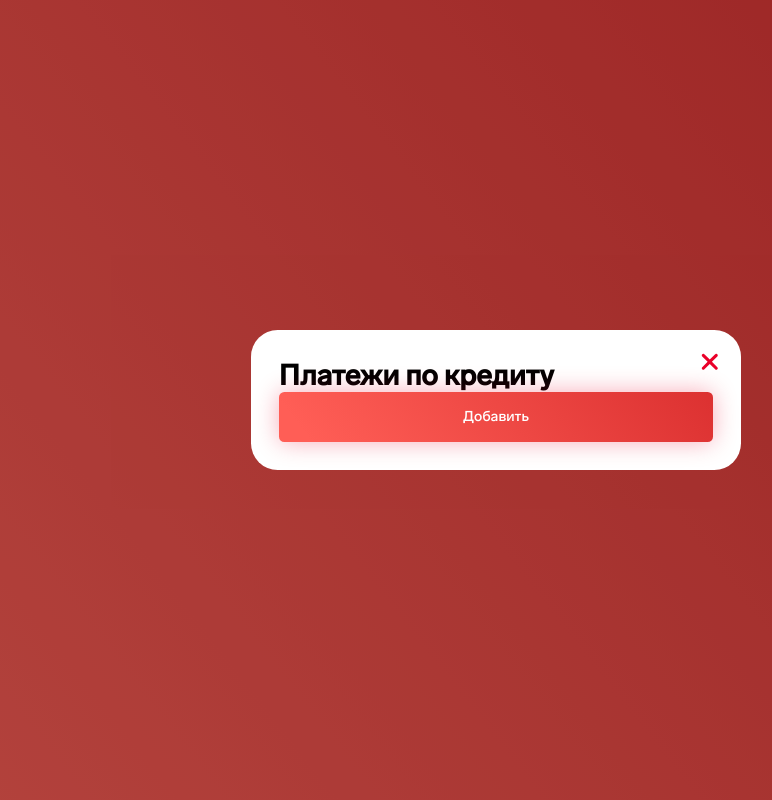
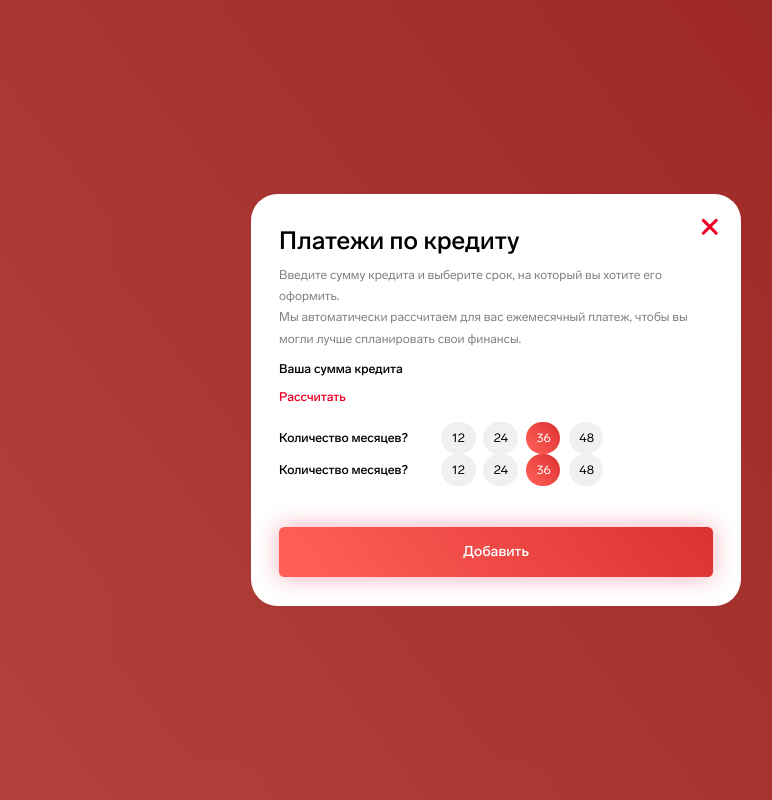
Before and after one commit to deniskeller/u2c-test, a React (Vite) app: page / in a window 1280 px wide. Both pictures are taken after a click on the button "Расчет платежей". Shown: the whole page, without its empty margins (144-916 px from the left). Built offline with nearby package versions, Linux system fonts and the light colour scheme.

Commit message:
add BaseRadioButton

```diff
--- a/src/components/base/BaseButton/BaseButton.module.scss
+++ b/src/components/base/BaseButton/BaseButton.module.scss
@@ -229,6 +229,8 @@
     background: none;
     padding: 0;
     height: auto;
+		$size: 14px;
+		font-size: em($size);
     line-height: 171%;
 
     @media (hover: hover) {
--- a/src/components/base/BasePopup/BasePopup.module.scss
+++ b/src/components/base/BasePopup/BasePopup.module.scss
@@ -37,6 +37,8 @@
   }
 
   &_Content {
+		display: flex;
+		flex-direction: column;
     position: relative;
     width: 100%;
     max-width: em(552px);
--- /dev/null
+++ b/src/components/base/BaseRadioButton/BaseRadioButton.module.scss
@@ -0,0 +1,138 @@
+.RadioButton {
+  position: relative;
+  user-select: none;
+  display: inline-flex;
+  flex-direction: row;
+  align-items: center;
+  cursor: pointer;
+
+  // DEFAULT STYLE
+  .Title {
+    font-weight: 400;
+    font-size: em(14px);
+    line-height: 171%;
+    text-align: center;
+    color: #000;
+    position: relative;
+    z-index: 10;
+  }
+
+  .Input {
+    font-size: 0;
+    position: absolute;
+    width: 0;
+    height: 0;
+    padding: 0;
+    border: 0;
+    outline: 0;
+    pointer-events: none;
+    &:focus-visible + .RadioButtonCheck {
+      border: 1px solid black;
+    }
+  }
+
+  .RadioButtonCheck {
+    width: em(20px);
+    height: em(20px);
+    border-radius: 50%;
+    position: relative;
+    border: 2px solid #eef0f2;
+    transition: border-color $speed ease;
+    margin-right: em(6px);
+  }
+
+  .RadioButtonTick {
+    width: em(10px);
+    height: em(10px);
+    border-radius: 50%;
+    position: absolute;
+    background: #ff5e56;
+    top: 50%;
+    left: 50%;
+    visibility: hidden;
+    transform: translate(-50%, -50%) scale(0.5);
+    transition: transform $speed ease;
+  }
+
+  &:hover {
+    .RadioButtonCheck {
+      border-color: #dfe3e6;
+    }
+  }
+
+  &.isActive {
+    border-color: #ff5e56;
+    position: relative;
+    .RadioButtonCheck {
+      border-color: #ff5e56;
+    }
+    .RadioButtonTick {
+      visibility: visible;
+      transform: translate(-50%, -50%) scale(1);
+    }
+  }
+
+  &.Disabled {
+    cursor: not-allowed;
+    color: #bec5cc;
+    .RadioButtonCheck {
+      border-color: #bec5cc;
+    }
+    .RadioButtonTick {
+      background: #bec5cc;
+    }
+  }
+
+  // TAG STYLE
+  &_tag {
+    min-width: em(39px);
+    height: em(36px);
+    border-radius: em(50px);
+    padding: em(6px) em(12px);
+
+    .RadioButtonTick {
+      display: none;
+    }
+
+    .RadioButtonCheck {
+      @extend %fullsize;
+      position: absolute;
+      min-width: inherit;
+      height: inherit;
+      border-radius: em(50px);
+      border: none;
+      transition: all $speed ease;
+      margin-right: 0;
+      background: #eef0f2;
+    }
+
+    .Title {
+      color: #000;
+    }
+
+    &:hover {
+      .RadioButtonCheck {
+        background: #dfe3e6;
+      }
+    }
+
+    &.isActive {
+      .RadioButtonCheck {
+        background: #ff5e56
+          linear-gradient(232deg, #dc3131 0%, rgba(255, 79, 79, 0) 93.23%);
+      }
+
+      .Title {
+        color: #fff;
+      }
+    }
+
+    &.Disabled {
+      cursor: not-allowed;
+      color: #bec5cc;
+      .RadioButtonCheck {
+        background: #bec5cc;
+      }
+    }
+  }
+}
--- /dev/null
+++ b/src/components/base/BaseRadioButton/BaseRadioButton.tsx
@@ -0,0 +1,66 @@
+import React, { useState } from 'react';
+import s from './BaseRadioButton.module.scss';
+
+interface Option {
+  label: string;
+  value: string;
+  disabled?: boolean;
+}
+
+interface Props {
+  options: Option[];
+  onChange: (value: string) => void;
+  className?: string;
+  variant?: string;
+}
+
+const BaseRadioButton: React.FC<Props> = ({
+  options,
+  onChange,
+  className = '',
+  variant = 'default',
+}) => {
+  const [selectedValue, setSelectedValue] = useState<string>(options[2].value);
+
+  const handleChange = (event: React.ChangeEvent<HTMLInputElement>) => {
+    const value = event.target.value;
+    setSelectedValue(value);
+    onChange(value);
+  };
+
+  return (
+    <div className={className}>
+      {options.map((option) => (
+        <label
+          key={option.value}
+          className={`${s.RadioButton} ${s['RadioButton_' + variant]} ${
+            selectedValue === option.value && !option.disabled ? s.isActive : ''
+          } ${option.disabled ? s.Disabled : ''}`}
+        >
+          <input
+            disabled={option.disabled}
+            type="radio"
+            value={option.value}
+            checked={selectedValue === option.value}
+            onChange={handleChange}
+            className={s.Input}
+          />
+
+          <div
+            className={` ${s.RadioButtonCheck} ${
+              selectedValue === option.value && !option.disabled
+                ? s.isActive
+                : ''
+            }`}
+          >
+            <div className={s.RadioButtonTick}></div>
+          </div>
+
+          <span className={s.Title}>{option.label}</span>
+        </label>
+      ))}
+    </div>
+  );
+};
+
+export default BaseRadioButton;
--- a/src/components/base/BaseText/BaseText.module.scss
+++ b/src/components/base/BaseText/BaseText.module.scss
@@ -3,24 +3,32 @@
   font-style: normal;
   transform-style: preserve-3d;
   &_h1 {
+    font-weight: 500;
+    font-size: em(28px);
+    line-height: 143%;
     color: #000;
-    font-size: em(32px);
-    font-weight: 500;
-    font-weight: 1.2;
+    @include ifmobile {
+      font-size: em(18px);
+      line-height: 133%;
+    }
   }
 
   &_h2 {
-    color: rgb(55, 55, 55);
-    font-size: em(52px);
-    line-height: 135%;
     font-weight: 500;
+    font-size: em(14px);
+    line-height: 171%;
+    color: #000;
   }
 
   &_p {
-    color: rgb(99, 99, 99);
-    font-size: em(16px);
-    font-weight: 500;
-    line-height: 1.2;
+    font-weight: 400;
+    font-size: em(14px);
+    line-height: 171%;
+    color: #808080;
+    @include ifmobile {
+      font-size: em(12px);
+      line-height: 133%;
+    }
   }
 }
 
--- a/src/components/base/index.ts
+++ b/src/components/base/index.ts
@@ -4,3 +4,4 @@ export { default as BaseInput } from "./BaseInput/BaseInput";
 export { default as BaseText } from "./BaseText/BaseText";
 export { default as BasePortal } from "./BasePortal/BasePortal";
 export { default as BasePopup } from "./BasePopup/BasePopup";
+export { default as BaseRadioButton } from "./BaseRadioButton/BaseRadioButton";
--- a/src/components/modals/LoanPaymentsPopup/LoanPaymentsPopup.module.scss
+++ b/src/components/modals/LoanPaymentsPopup/LoanPaymentsPopup.module.scss
@@ -1,15 +1,66 @@
 .Popup {
   max-width: em(552px);
-	@include iftablet {
+  @include iftablet {
     max-width: em(453px);
   }
   @include ifmobile {
     max-width: 100%;
   }
+
+  .Title {
+    display: inline-flex;
+    margin-bottom: em(6px);
+    @include ifmobile {
+      margin-bottom: em(16px);
+    }
+  }
+
+  .Amount {
+    margin: em(10px) 0 em(8px);
+    @include ifmobile {
+    }
+  }
+
+  .Calculate {
+    margin-bottom: em(16px, 14px);
+  }
+
+  .SelectMonths {
+    display: flex;
+    flex-direction: row;
+    align-items: center;
+    @include ifmobile {
+      flex-direction: column;
+      align-self: start;
+    }
+    &_Label {
+      margin-right: em(38px);
+    }
+
+    &_Value {
+      display: flex;
+      flex-direction: row;
+      align-items: center;
+      label:not(:last-child) {
+        margin-right: em(8px);
+      }
+      @include ifmobile {
+        // flex-direction: column;
+        // align-self: start;
+      }
+    }
+  }
+
+  .Add {
+    width: 100%;
+		margin-top: em(47px);
+		@include ifmobile {
+			margin-top: auto;
+		}
+  }
 }
 
-
-.Button {
-	width: 100%;
-	margin-top: auto;
+@include iflaptop {
 }
+@include iftablet {
+}
--- a/src/components/modals/LoanPaymentsPopup/LoanPaymentsPopup.tsx
+++ b/src/components/modals/LoanPaymentsPopup/LoanPaymentsPopup.tsx
@@ -1,6 +1,6 @@
 import React from 'react';
 import s from './LoanPaymentsPopup.module.scss';
-import { BaseButton, BasePopup } from 'base/index';
+import { BaseButton, BasePopup, BaseRadioButton, BaseText } from 'base/index';
 
 interface Props {
   title: string;
@@ -12,11 +12,72 @@ interface Props {
 }
 
 const LoanPaymentsPopup: React.FC<Props> = ({ opened, onClick, onClick2 }) => {
+  const options = [
+    { label: '12', value: '12' },
+    { label: '24', value: '24' },
+    { label: '36', value: '36' },
+    {
+      label: '48',
+      value: '48',
+      // disabled: true
+    },
+  ];
+
+  const handleRadioChange = (value: string) => {
+    console.log('Selected value:', value);
+  };
+
   return (
     <BasePopup opened={opened} onClick={onClick} className={s.Popup}>
-      <h1>Платежи по кредиту</h1>
+      <BaseText className={s.Title}>Платежи по кредиту</BaseText>
 
-      <BaseButton className={s.Button} onClick={onClick2}>
+      <BaseText as="p">
+        Введите сумму кредита и выберите срок, на который вы хотите его
+        оформить.
+      </BaseText>
+
+      <BaseText as="p">
+        Мы автоматически рассчитаем для вас ежемесячный платеж, чтобы вы могли
+        лучше спланировать свои финансы.
+      </BaseText>
+
+      <div className={s.Amount}>
+        <BaseText as="h2" className={s.Amount_Label}>
+          Ваша сумма кредита
+        </BaseText>
+      </div>
+
+      <BaseButton variant="text" className={s.Calculate}>
+        Рассчитать
+      </BaseButton>
+
+      <div className={s.SelectMonths}>
+        <BaseText as="h2" className={s.SelectMonths_Label}>
+          Количество месяцев?
+        </BaseText>
+
+        <BaseRadioButton
+          variant="tag"
+          options={options}
+          onChange={handleRadioChange}
+          className={s.SelectMonths_Value}
+        />
+      </div>
+
+      <div className={s.SelectMonths}>
+        <BaseText as="h2" className={s.SelectMonths_Label}>
+          Количество месяцев?
+        </BaseText>
+
+        <BaseRadioButton
+          variant="tag"
+          options={options}
+          onChange={handleRadioChange}
+          className={s.SelectMonths_Value}
+        />
+      </div>
+
+      <BaseButton className={s.Add} onClick={onClick2}>
         Добавить
       </BaseButton>
     </BasePopup>
--- a/src/view/Home/Home.tsx
+++ b/src/view/Home/Home.tsx
@@ -25,7 +25,7 @@ const Home: React.FC = () => {
         onClick2={() => {
           setOpenedLoanPaymentsPopup(false);
           setTimeout(() => {
-            alert('Платеж успежно совершен!');
+            alert('Платеж успежно рассчитан!');
           }, 500);
         }}
       />
```
